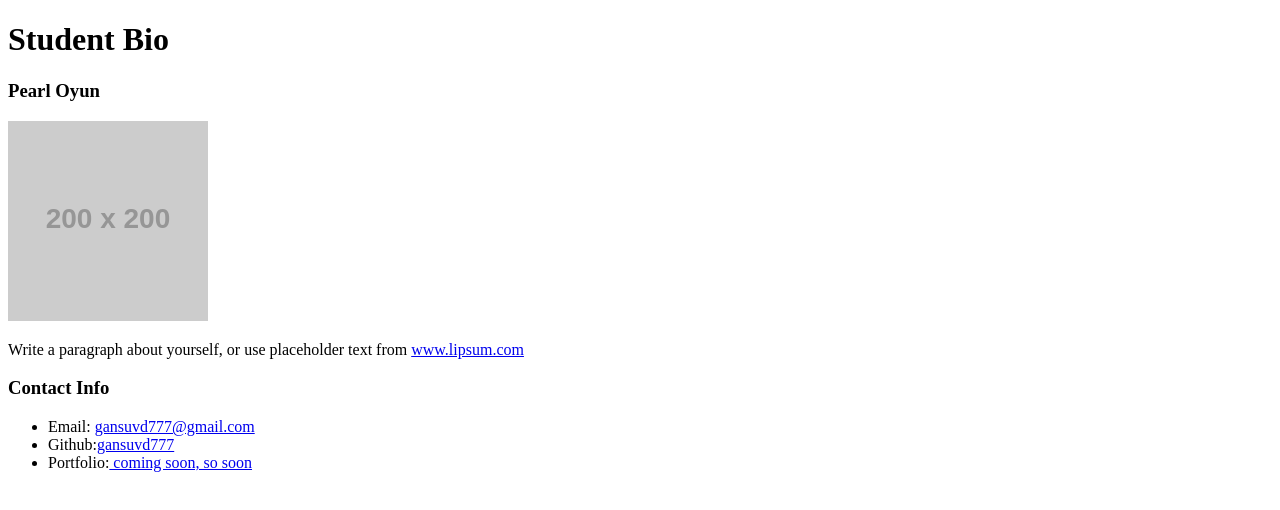
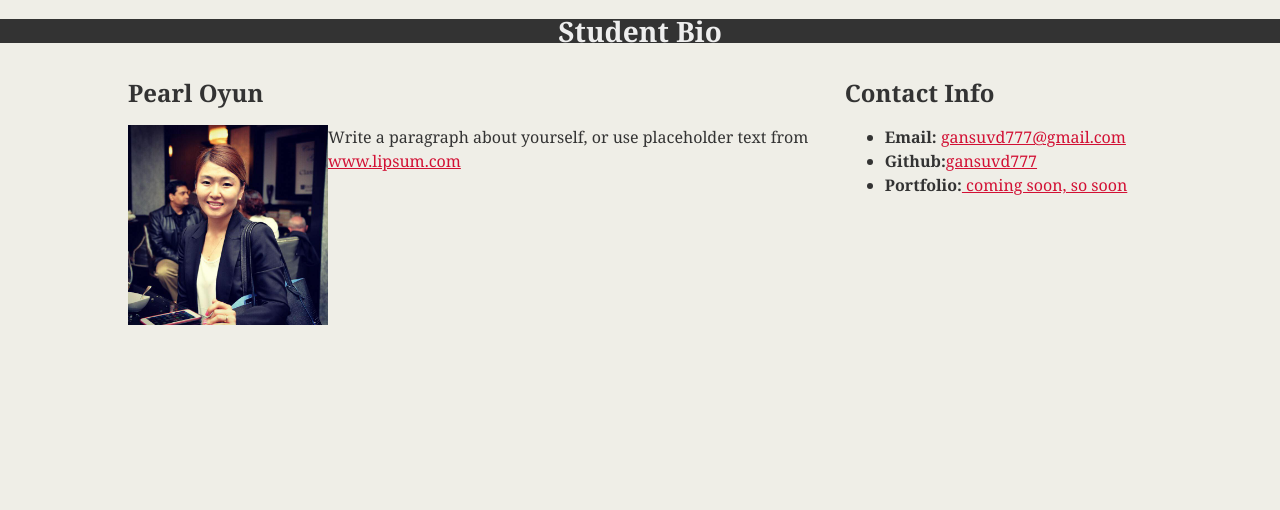
Before and after one commit to gansuvd777/pearlbio, a plain HTML site: page index.html in a window 1280 px wide. Drawn offline with Linux system fonts and the light colour scheme; placeholder pictures from the web are drawn by us.

Commit message:
updating

```diff
--- a/index.html
+++ b/index.html
@@ -4,24 +4,33 @@
     <meta charset="UTF-8">
     <meta name="viewport" content="width=device-width, initial-scale=1.0">
     <meta http-equiv="X-UA-Compatible" content="ie=edge">
+
     <title>Pearl Bio</title>
+    <link rel="stylesheet" type="text/css" href="style.css">
     <link rel="shortcut icon" href="profile.jpg">
+
+
 </head>
 <body>
-    <h1>Student Bio</h1>
-    <h3>Pearl Oyun</h3>
-    <img src="http://via.placeholder.com/200x200" height="200px" alt="">
+    <header>
+        <h1>Student Bio</h1>
+    </header>
 
-    <p>Write a paragraph about yourself, or use placeholder text from <a href="http:www.lipsum.com" target="_blank">www.lipsum.com</a> </p>
+    <div class="container">
+        <section id="main-bio">
+            <h2>Pearl Oyun</h2>
+            <img id="bio-image" src="profile.jpg" height="200px" width="200px" alt="">
+            <p>Write a paragraph about yourself, or use placeholder text from <a href="http:www.lipsum.com" target="_blank">www.lipsum.com</a> </p>
+        </section>
 
-    <strong>
-        <h3>Contact Info</h3>
-    </strong>
-
-    <ul>
-        <li>Email: <a href="mailto:gansuvd777@gmail.com"> gansuvd777@gmail.com</a></li>
-        <li>Github:<a href="http://github.com/gansuvd777">gansuvd777</a></li>
-        <li>Portfolio:<a href="#"> coming soon, so soon </a></li>
-    </ul>
+        <section id="contact-info">
+            <h2>Contact Info</h2>
+            <ul>
+                <li><strong>Email: </strong><a href="mailto:gansuvd777@gmail.com"> gansuvd777@gmail.com</a></li>
+                <li><strong>Github:</strong><a href="http://github.com/gansuvd777">gansuvd777</a></li>
+                <li><strong>Portfolio:</strong><a href="#"> coming soon, so soon </a></li>
+            </ul>
+        </section>
+    </div>
 </body>
 </html>
--- /dev/null
+++ b/style.css
@@ -0,0 +1,46 @@
+body {
+    background-color: #efeee7;
+    font-family: "Georgia","Times New Roman",Times,serif;
+    color: #333333;
+    margin: 0;
+    padding: 0;
+    line-height: 1.5em;
+}
+header {
+    background-color: #333333;
+    text-align: center;
+}
+
+h1 {
+    color: #eee;
+    font-size: 28px;
+}
+
+h2 {
+    font-size: 24px;
+}
+
+.container {
+    width: 1024px;
+    margin: 0 auto;
+}
+
+#main-bio, #contact-info, #bio-image {
+    float: left;
+}
+
+#bio-image {
+    width: 200px;
+}
+
+#main-bio {
+    width: 70%;
+}
+
+#contact-info {
+    width: 30%;
+}
+
+a {
+    color: #d21034;
+}
```
